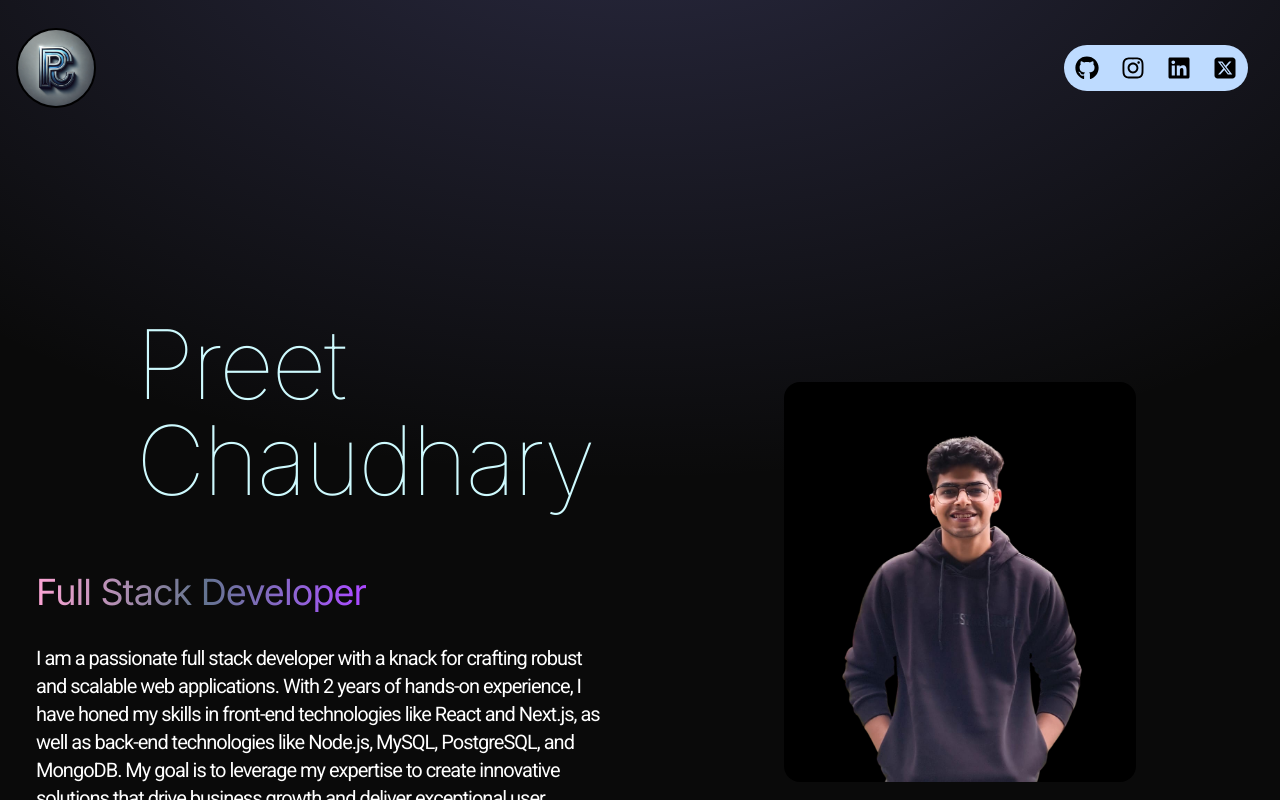
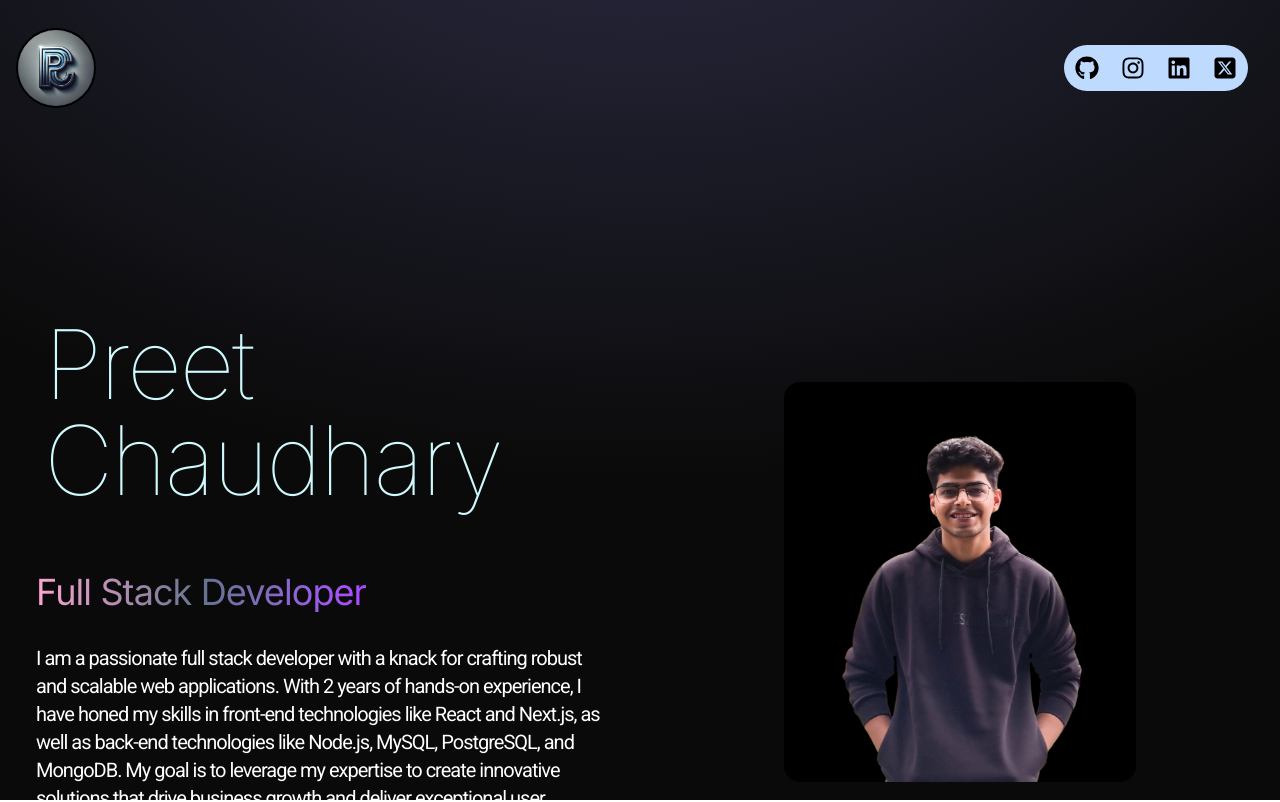
Before and after one commit to Preet-Chaudhary/My-Portfolio-, a React (Vite) app: page / in a window 1280 px wide. Shown: the top 802 px of the page. Built offline with nearby package versions, Linux system fonts and the light colour scheme.

Commit message:
fixed animation

```diff
--- a/src/components/Hero.jsx
+++ b/src/components/Hero.jsx
@@ -8,7 +8,7 @@ const  Hero = () => {
     <div className='flex flex-wrap'>
       <div className='w-full lg:w-1/2'>
         <div className="flex flex-col p-9 items-center lg:items-start">
-            <motion.h1 animate={{x:100}}  className='pb-16 text-6xl text-cyan-100 font-thin tracking-tight lg: mt-16 lg:text-8xl'>
+            <motion.h1 animate={{x:8}}  className='pb-16 text-6xl text-cyan-100 font-thin tracking-tight lg: mt-16 lg:text-8xl'>
                 Preet Chaudhary
             </motion.h1>
                 <span className='bg-gradient-to-r from-pink-300 via-slate-500 to-purple-500 bg-clip-text text-4xl tracking-tight text-transparent'> Full Stack Developer</span>
```
